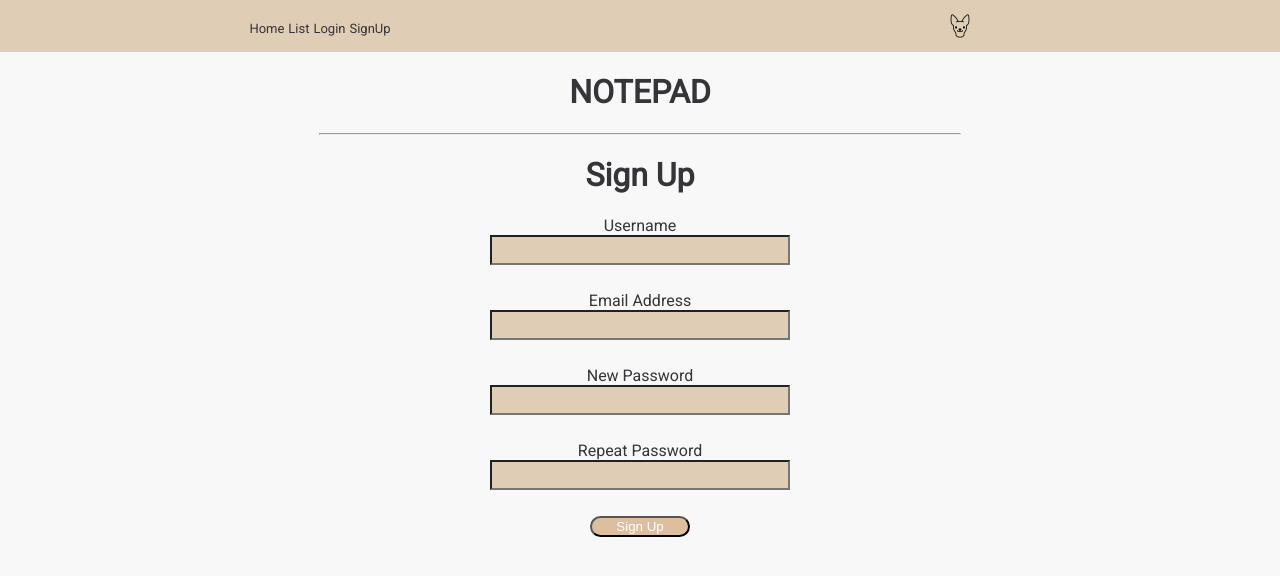
After one commit to matialvf/matialvf, a Flask app: page /signup in a window 1280 px wide. The commit adds this page. Shown: the top 576 px of the page. Run offline with Flask 2, Linux system fonts and the light colour scheme; some libraries are stand-ins or nearby versions.

Commit message:
Agregue Signup.html, Route Signup POST, en forms SignupForm. Update styles.css.

```diff
--- a/application/forms.py
+++ b/application/forms.py
@@ -1,5 +1,5 @@
 from flask_wtf import FlaskForm
-from wtforms import StringField, PasswordField, BooleanField, SubmitField
+from wtforms import StringField, PasswordField, BooleanField, SubmitField, Form, validators
 from wtforms.validators import DataRequired
 
 class LoginForm(FlaskForm):
@@ -8,6 +8,13 @@ class LoginForm(FlaskForm):
 	remember_me = BooleanField('Remember Me')
 	submit = SubmitField('Sign In')
 
-class AddItem(FlaskForm):
-    # time =...
-    pass
+class SignupForm(Form):
+    username = StringField('Username', [validators.Length(min=4, max=25)])
+    email = StringField('Email Address', [validators.Length(min=6, max=35)])
+    password = PasswordField('New Password', [
+        validators.DataRequired(),
+        validators.EqualTo('confirm', message='Passwords must match')
+    ])
+    confirm = PasswordField('Repeat Password')
+    accept_tos = BooleanField('I accept the TOS', [validators.DataRequired()])
+    submit = SubmitField('Sign Up')
--- a/application/routes.py
+++ b/application/routes.py
@@ -1,6 +1,6 @@
 from flask import render_template, flash, redirect, request
 from application import app, db
-from application.forms import LoginForm
+from application.forms import LoginForm, SignupForm
 from application.models import Item
 from datetime import datetime
 
@@ -14,6 +14,16 @@ def list():
     items = Item.query.all()
     return render_template('list.html', items=items)
 
+@app.route('/signup', methods=['GET', 'POST'])
+def signup():
+    form = SignupForm(request.form)
+    if request.method == 'POST' and form.validate_on_submit():
+        user = User(form.username.data, form.email.data, form.password.data)
+        db_session.add(user)
+        flash('Thanks for registering')
+        return redirect(url_for('login'))
+    return render_template('signup.html', title='Sign Up', form=form)
+
 @app.route('/login', methods=['GET', 'POST'])
 def login():
 	form = LoginForm()
@@ -24,8 +34,8 @@ def login():
 
 @app.route('/add-item', methods=['POST'])
 def add_item():
-    # submitted_time = request.form.get('date') + ' ' + request.form.get('time')
-    # dt = datetime.strptime(submitted_time, '%Y-%m-%d H:i:s')
+    submitted_time = request.form.get('date') + ' ' + request.form.get('time')
+    dt = datetime.strptime(submitted_time, '%Y-%m-%d H:i:s')
     dt = datetime.strptime(request.form.get('time'), '%Y-%m-%d')
     item = Item(time=dt, event=request.form.get("event"), description=request.form.get("description"))
     db.session.add(item)
--- a/application/static/css/style.css
+++ b/application/static/css/style.css
@@ -16,6 +16,7 @@ body{
 .active{
 /*color: #D48166;*/
 color:  #343439;
+font-size: 13px;
 }
 a{
   text-decoration: none;
@@ -107,13 +108,14 @@ table.center {
 
 .chart{
   font-weight: bolder;
-  color:  #D48166;
+  background-color: #DFCDB5;
+  color:  black;
   padding: 10px;
 }
 
 .info{
   padding:  5px;
-  color:  #D48166;
+  color:  #343439;
   font-size: 15px;
 }
 
@@ -131,14 +133,24 @@ table.center {
   justify-content: center;
   padding-top: 8px;
 }
- img:hover {
+
+img:hover {
   color: #FFF;
+  transform: scale(1.5);
 }
 input::placeholder{
-  color: #FFF;
+  color: #343439;
 }
 
 hr {
     width:50%;
     margin:0 auto;
 }
+
+label{
+  text-align: center;
+}
+
+dd{
+  margin: 0px 0px 16px;
+}
--- /dev/null
+++ b/application/templates/_formhelpers.html
@@ -0,0 +1,21 @@
+{% macro render_field(field) %}
+
+  <dt>{{ field.label }}
+
+  <dd>{{ field(**kwargs)|safe }}
+
+  {% if field.errors %}
+
+    <ul class=errors>
+    {% for error in field.errors %}
+      <li>{{ error }}</li>
+
+    {% endfor %}
+
+    </ul>
+
+  {% endif %}
+
+  </dd>
+
+{% endmacro %}
--- a/application/templates/base.html
+++ b/application/templates/base.html
@@ -14,6 +14,7 @@
           <a class="active" href="/">Home</a>
           <a class="active" href="/list">List</a>
           <a class="active" href="/login">Login</a>
+          <a class="active" href="/signup">SignUp</a>
          </ul>
          <a href="/" id="logo"><img src="static/images/chihuahua.png" alt="chihuahua" style="width:2em; height:2em;"></a>
         </nav>
--- a/application/templates/index.html
+++ b/application/templates/index.html
@@ -5,7 +5,9 @@
 <h3>Add Item</h3>
 
 <form method="POST" action="/add-item">
-  <input class="row" type="date" name="time" value="" placeholder="Time">
+  <input class="row" type="date" name="date" value="" placeholder="Date">
+  <br>
+  <input class="row" type="time" name="time" value="" placeholder="Time">
   <br>
   <input class="row" type="text" name="event" value="" placeholder="Event">
   <br>
--- a/application/templates/list.html
+++ b/application/templates/list.html
@@ -5,6 +5,7 @@
 
   <table class="center">
     <tr>
+      <th class="chart">Date</th>
       <th class="chart">Time</th>
       <th class="chart">Event</th>
       <th class="chart">Description</th>
@@ -12,6 +13,7 @@
     {% for item in items %}
     <tr class="info">
       <td>{{ item.time }}</td>
+      <td>{{ item.date }}</td>
       <td>{{ item.event }}</td>
       <td>{{ item.description }}</td>
     </tr>
--- /dev/null
+++ b/application/templates/signup.html
@@ -0,0 +1,20 @@
+{% extends "base.html" %}
+
+{% block content %}
+
+  <h1>Sign Up</h1>
+
+   {% from "_formhelpers.html" import render_field %}
+<form method=post>
+  <!-- <dl> -->
+    <p>{{ render_field(form.username, class_="row") }}</p>
+    <p>{{ render_field(form.email, class_="row") }}</p>
+    <p>{{ render_field(form.password, class_="row") }}</p>
+    <p>{{ render_field(form.confirm, class_="row") }}</p>
+    <!-- {{ render_field(form.accept_tos) }} -->
+  <!-- </dl> -->
+  <p>{{ form.submit(class_="submit") }}</p>
+<!--   <p><input class_="submit" type=submit value=SignUp>
+</form>
+
+{% endblock %}
```
